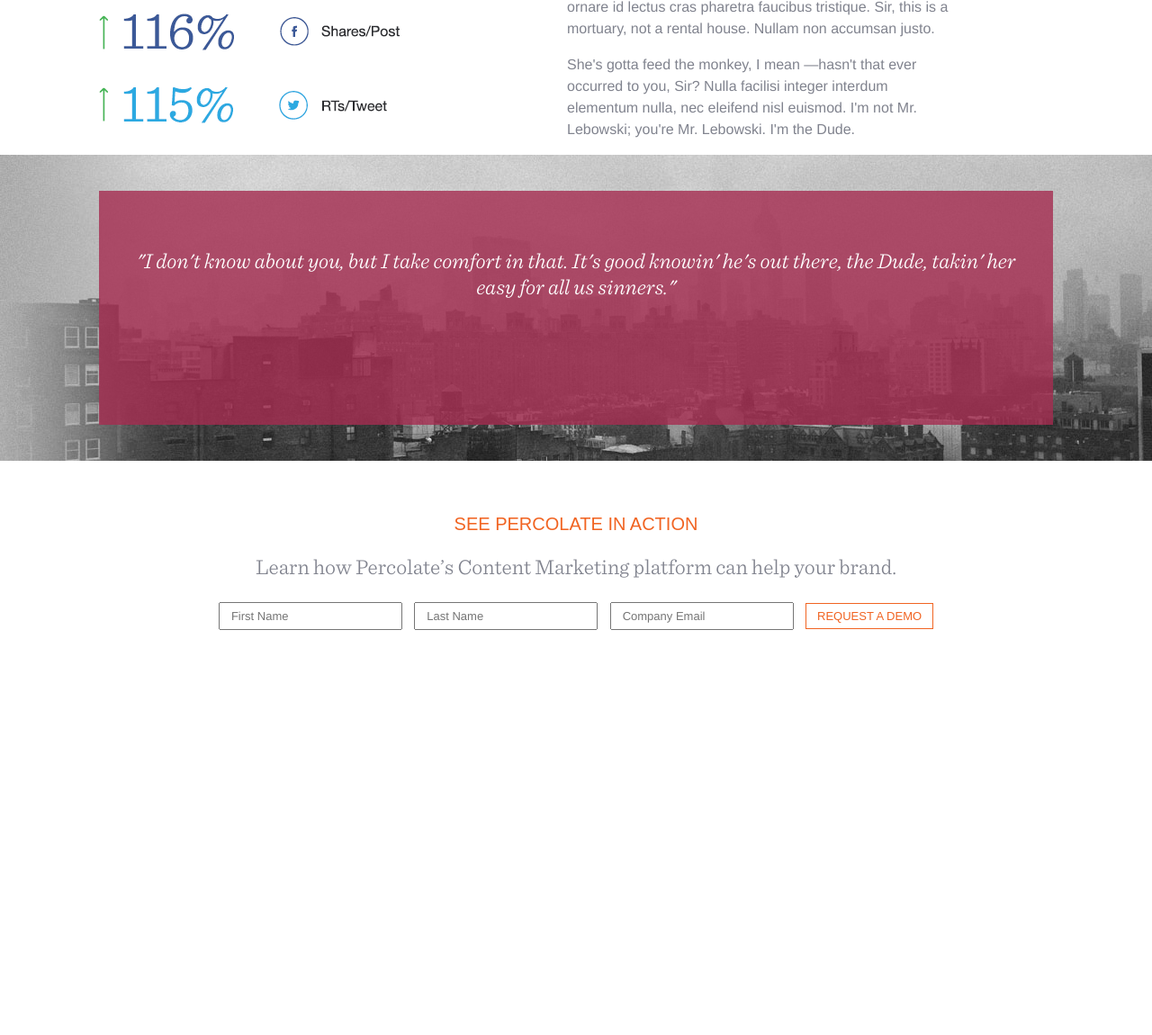
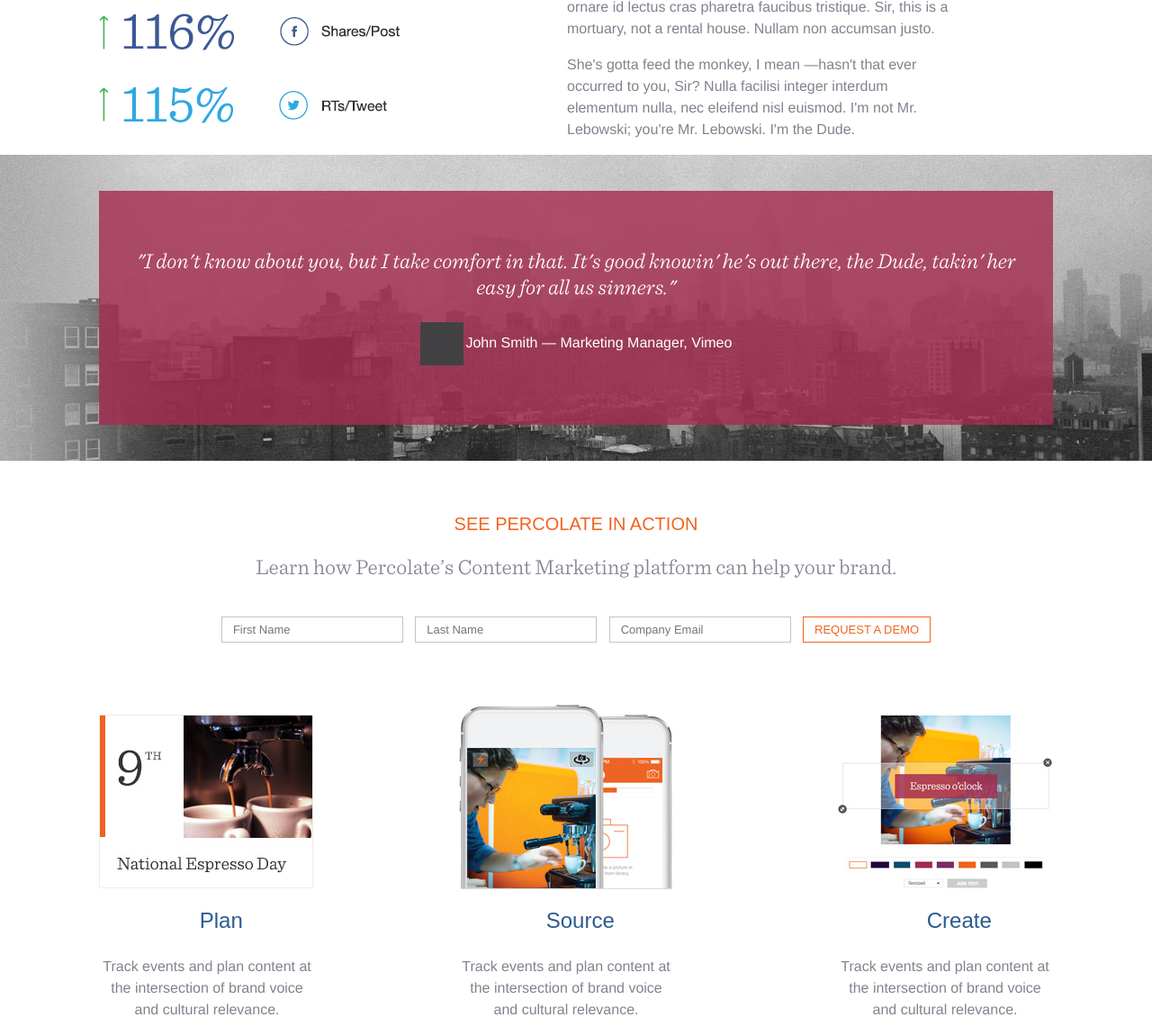
Before and after one commit to hlmurray/percolate-app, a PHP site: page / in a window 1280 px wide. Shown: the part 1713-2863 px from the top of the page at 90% size. Before the commit the page ends 2413 px from the top, so only its background shows below. Run offline with PHP 8.4, Linux system fonts and the light colour scheme; some web fonts are replaced.

Commit message:
feat(percolate-app): finish tools secttion

```diff
--- a/css/styles.css
+++ b/css/styles.css
@@ -9,6 +9,10 @@ body {
 	font-size: 16px;
 	line-height: 24px;
 	color: hsl(228, 6%, 53%);
+}
+
+a {
+	text-decoration: none;
 }
 
 h1 {
@@ -53,6 +57,34 @@ ul, li {
 
 img {
 	vertical-align: middle
+}
+
+form {
+	margin-bottom: 80px;
+}
+
+input[type=text],
+input[type=email],
+input[type=submit] {
+	font-size: 13px;
+	padding: 6px 12px;
+	outline: 0;
+}
+
+input[type=text],
+input[type=email] {
+	font-family: "Helvetica Neue", Helvetica, Arial, sans-serif;
+	margin-right: 1%;
+	border-radius: none;
+	border: 1px solid hsl(216, 4%, 77%);
+}
+
+input[type=submit] {
+	background-color: white;
+	color: hsl(19, 88%, 54%);
+	font-family: "Futura W01 Bold", Arial, sans-serif;
+	text-transform: uppercase;
+	border: 1px solid hsl(19, 88%, 54%);
 }
 
 .left {
@@ -102,7 +134,6 @@ img {
 }
 
 .wrapper a {
-	text-decoration: none;
 	color: hsl(212, 54%, 37%);
 	-webkit-transition: all 0.25s ease-in-out;
 	   -moz-transition: all 0.25s ease-in-out;
@@ -236,36 +267,71 @@ img {
 	top: 40px;
 }
 
-.hero-container p {
+.hero--footer-container {
+	text-align: center;
+	padding: 40px;
 	color: white;
-	text-align: center;
+}
+
+.hero--footer-container p {
 	font-style: italic;
+	color: white;
 }
 
 .demo {
-	width: 1060px;
-	margin: 0 auto;
 	text-align: center;
 }
 
-input[type=text],
-input[type=email],
-input[type=submit] {
-	font-size: 13px;
-	padding: 6px 12px;
-	outline: 0;
+.demo p {
+	margin-bottom: 40px;
 }
 
-input[type=text],
-input[type=email] {
-	font-family: "Helvetica Neue", Helvetica, Arial, sans-serif;
-	margin-right: 1%;
+.tools {
+	text-align: center;
 }
 
-input[type=submit] {
-	background-color: white;
-	color: hsl(19, 88%, 54%);
-	font-family: "Futura W01 Bold", Arial, sans-serif;
-	text-transform: uppercase;
-	border: 1px solid hsl(19, 88%, 54%);
+.tools a {
+	color: hsl(212, 54%, 37%);
 }
+
+.tools p {
+	font-family: "Helvetica Neue", Helvetica, Arial, sans-serif;
+	color: hsl(228, 6%, 53%);
+	font-size: 16px;
+	line-height: 24px;
+}
+
+.plan,
+.source,
+.create {
+	width: 240px;
+}
+
+.plan,
+.source {
+	margin-right: 15%;
+}
+
+.source img {
+	margin-top: -14px;
+}
+
+.icon-calendar:before {
+	content: "\e019";
+}
+
+.icon-media:before {
+content: "\e01a";
+}
+
+.icon-tools:before {
+content: "\e018";
+}
+
+.icon-32 {
+	display: inline-block;
+	vertical-align: sub;
+	font-family: "Percocons" !important;
+	font-size: 32px;
+	font-style: normal !important;
+}
--- a/index.html
+++ b/index.html
@@ -92,12 +92,15 @@
 			</section>
 			<section class="hero--footer clearfix">
 				<div class="hero--footer-overlay">
-					<div class="hero-container">
+					<div class="hero--footer-container">
 						<p>"I don't know about you, but I take comfort in that. It's good knowin' he's out there, the Dude, takin' her easy for all us sinners."</p>
+						<img src="img/gray.png" alt="Vimeo Placeholder">
+						<span class="caption">John Smith — Marketing Manager, Vimeo</span>
 					</div>
 				</div>
 			</section>
-			<section class="demo">
+			<section class="container">
+				<div class="demo">
 					<header>
 						<h3>See Percolate in Action</h3>
 					</header>
@@ -108,7 +111,33 @@
 						<input type="email" placeholder="Company Email">
 						<input type="submit" value="Request a Demo">
 					</form>
+				</div>
+				<div class="tools">
+					<article class="plan left">
+						<img src="img/plan.jpg" alt="plan">
+						<h2>
+							<a href="#"><i class="icon-32 icon-calendar"></i> Plan</a>
+						</h2>
+						<p>Track events and plan content at the intersection of brand voice and cultural relevance.</p>
+					</article>
+					<article class="source left">
+						<img src="img/source.jpg" alt="source">
+						<h2>
+							<a href="#"><i class="icon-32 icon-media"></i> Source</a>
+						</h2>
+						<p>Track events and plan content at the intersection of brand voice and cultural relevance.</p>
+					</article>
+					<article class="create right">
+						<img src="img/create.jpg" alt="create">
+						<h2>
+							<a href="#"><i class="icon-32 icon-tools"></i> Create</a>
+						</h2>
+						<p>Track events and plan content at the intersection of brand voice and cultural relevance.</p>
+					</article>
+				</div>
 			</section>
+			<footer>
+			</footer>
 		</main>
 	</body>
 </html>
```
Lines whose indentation alone changed are shown as unchanged.
